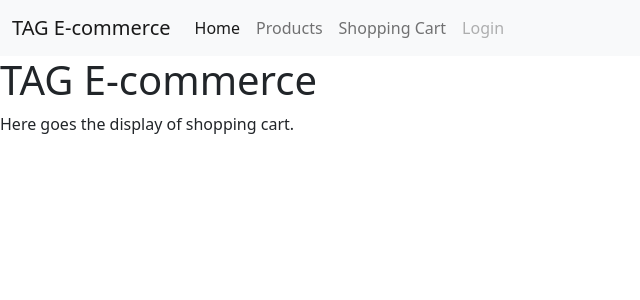
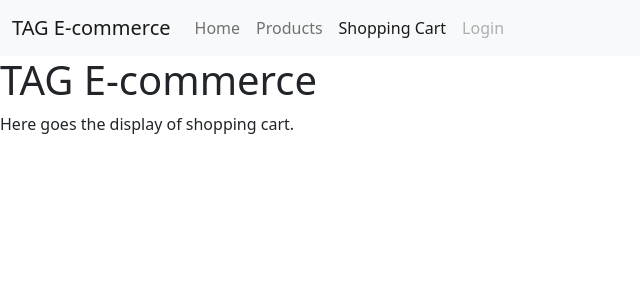
Before and after one commit to gilouzi/eng-soft2-tp, a Flask app: page /shopping_cart in a window 1280 px wide. Shown: the top 300 px of the page, without its empty margins (0-640 px from the left). Run offline with Flask 2, Linux system fonts and the light colour scheme.

Commit message:
adding current page logic for navigation bar

```diff
--- a/templates/base.html
+++ b/templates/base.html
@@ -8,26 +8,38 @@
     </head>
 
     <body>
+        {% set navigationBar = [
+            ('/', 'home', 'Home'),
+            ('/product', 'product', 'Products'),
+            ('/shopping_cart', 'shopping_cart', 'Shopping Cart'),
+            ('/login', 'login', 'Login')
+        ] -%}
+
+        {% set active_page = active_page|default('home') -%}
         <nav class="navbar navbar-expand-lg bg-light">
             <div class="container-fluid">
                 <a class="navbar-brand" href="#">TAG E-commerce</a>
                 <button class="navbar-toggler" type="button" data-bs-toggle="collapse" data-bs-target="#navbarNav" aria-controls="navbarNav" aria-expanded="false" aria-label="Toggle navigation">
                     <span class="navbar-toggler-icon"></span>
                 </button>
+
                 <div class="collapse navbar-collapse" id="navbarNav">
                     <ul class="navbar-nav">
-                        <li class="nav-item">
-                            <a class="nav-link active" aria-current="page" href="/">Home</a>
-                        </li>
-                        <li class="nav-item">
-                            <a class="nav-link" href="/product">Products</a>
-                        </li>
-                        <li class="nav-item">
-                            <a class="nav-link" href="/shopping_cart">Shopping Cart</a>
-                        </li>
-                        <li class="nav-item">
-                            <a class="nav-link disabled">Login</a>
-                        </li>
+                        {% for href, id, caption in navigationBar %}
+                            <li>
+                                {% if id != 'login' %}
+                                    <a {% if id == active_page %}
+                                            class="nav-link active"
+                                        {% else %}
+                                            class="nav-link"
+                                        {% endif%}
+                                        href="{{ href|e }}">{{ caption|e }}
+                                    </a>
+                                {% else %}
+                                    <a class="nav-link disabled">Login</a>
+                                {% endif%}
+                            </li>
+                        {% endfor %}
                     </ul>
                 </div>
             </div>
--- a/templates/product/read.html
+++ b/templates/product/read.html
@@ -1,4 +1,5 @@
 {% extends "base.html" %}
+{% set active_page = "product" %}
 
 {% block title %}Read products page{% endblock %}
 
--- a/templates/shopping_cart.html
+++ b/templates/shopping_cart.html
@@ -1,5 +1,5 @@
 {% extends "base.html" %}
-
+{% set active_page = "shopping_cart" %}
 {% block title %}Shopping cart page{% endblock %}
 
 {% block content %}
```
